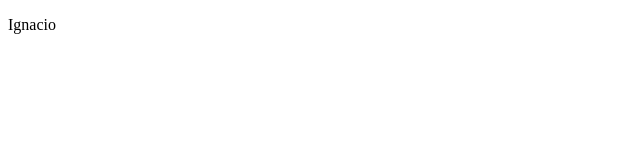
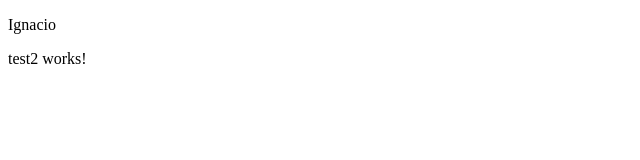
Before and after one commit to IDRZ0/Angular, an Angular app: page / in a window 1280 px wide. Shown: the top 160 px of the page, without its empty margins (0-640 px from the left). Built offline with nearby package versions, Linux system fonts and the light colour scheme.

Commit message:
09/08/21 second task test component 2 cli

```diff
--- a/src/app/app.component.html
+++ b/src/app/app.component.html
@@ -1 +1,2 @@
 <ignacio></ignacio>
+<test2></test2>
--- a/src/app/app.module.ts
+++ b/src/app/app.module.ts
@@ -3,11 +3,13 @@
 
 import { AppComponent } from './app.component';
 import { Test1Component } from './test1/test1.component';
+import { Test2Component } from './test2/test2.component';
 
 @NgModule({
   declarations: [
     AppComponent,
-    Test1Component
+    Test1Component,
+    Test2Component
   ],
   imports: [
     BrowserModule
--- /dev/null
+++ b/src/app/test2/test2.component.html
@@ -0,0 +1 @@
+<p>test2 works!</p>
--- /dev/null
+++ b/src/app/test2/test2.component.ts
@@ -0,0 +1,15 @@
+import { Component, OnInit } from '@angular/core';
+
+@Component({
+  selector: 'test2',
+  templateUrl: './test2.component.html',
+  styleUrls: ['./test2.component.scss']
+})
+export class Test2Component implements OnInit {
+
+  constructor() { }
+
+  ngOnInit(): void {
+  }
+
+}
```
Also changed, not shown: src/app/test2/test2.component.scss (added).
